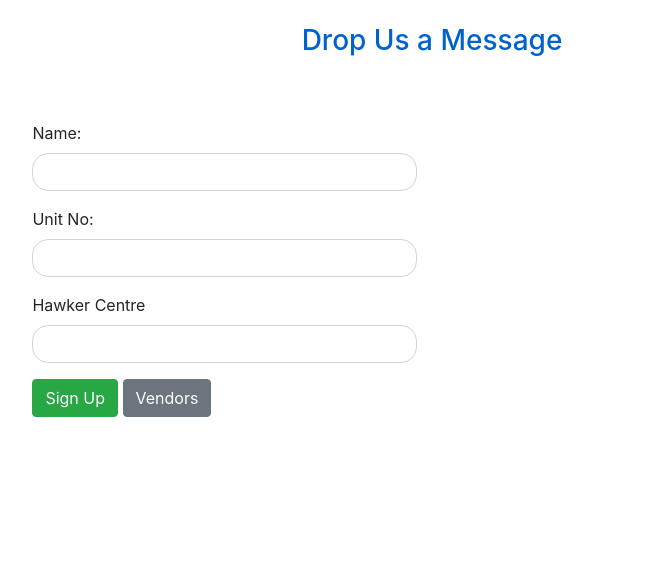
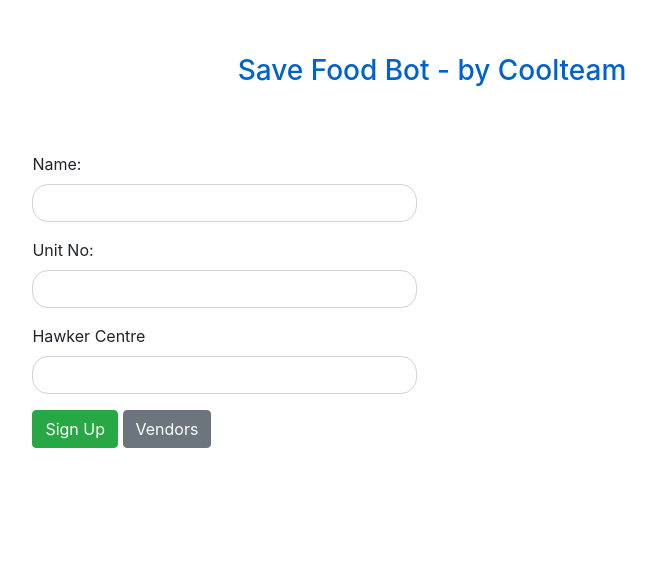
Before and after one commit to dxong96/SavingFoodWeb, a Flask app: template app/templates/index.html in a window 1280 px wide. Shown: the part 238-825 px from the top of the page, without its empty margins (208-864 px from the left). Before the commit the page ends 655 px from the top, so only its background shows below. Run offline with Flask 2, Linux system fonts and the light colour scheme; the template is opened without the code that fills it: most values are stand-ins (such as "Sample title", 1, 10 or a date in 2020); form fields are guessed from the names that the template uses; parts of the project's set-up code (start-up, migrations or seed data) failed here and were passed over; some libraries are stand-ins or nearby versions.

Commit message:
Updated front logo and title

```diff
--- a/app/templates/base.html
+++ b/app/templates/base.html
@@ -7,9 +7,9 @@
     	<link rel="stylesheet" href="https://stackpath.bootstrapcdn.com/bootstrap/4.2.1/css/bootstrap.min.css" integrity="sha384-GJzZqFGwb1QTTN6wy59ffF1BuGJpLSa9DkKMp0DgiMDm4iYMj70gZWKYbI706tWS" crossorigin="anonymous">
 
         {% if title %}
-		<title>{{ title }} - Microblog</title>
+		<title>{{ title }} - Save Food Bot - by Coolteam</title>
 		{% else %}
-		<title>Welcome to Microblog</title>
+		<title>Save Food Bot - by Coolteam</title>
 		{% endif %}
     </head>
     <body>
--- a/app/templates/index.html
+++ b/app/templates/index.html
@@ -3,12 +3,12 @@
 {% block content %}
 <div class="container contact-form">
   <div class="contact-image">
-        <img src="https://image.ibb.co/kUagtU/rocket_contact.png" alt="rocket_contact"/>
+        <img src="http://127.0.0.1:5000/static/img/icon.png" alt="rocket_contact"/>
   </div>
 
   <form action="" method="post" role="form">
     {{ form.csrf }}
-      <h3>Drop Us a Message</h3>
+      <h3>Save Food Bot - by Coolteam</h3>
          <div class="row">
             <div class="col-md-6">
               <div class="form-group">
```
